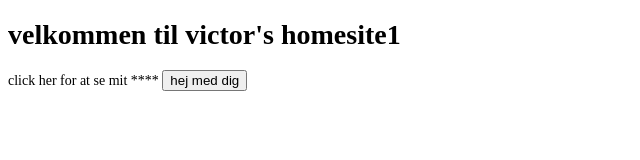
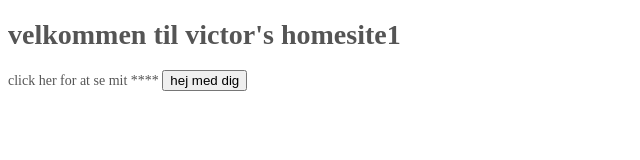
Before and after one commit to wastedkoala/wasted, a plain HTML site: page index.html in a window 1280 px wide. Shown: the whole page, without its empty margins (0-640 px from the left). Drawn offline with Linux system fonts and the light colour scheme.

Commit message:
Update main.css

```diff
--- a/main.css
+++ b/main.css
@@ -1,4 +1,5 @@
 body {
   background: none;
+  color: #555;
   font-size: 14px;
 }
```
